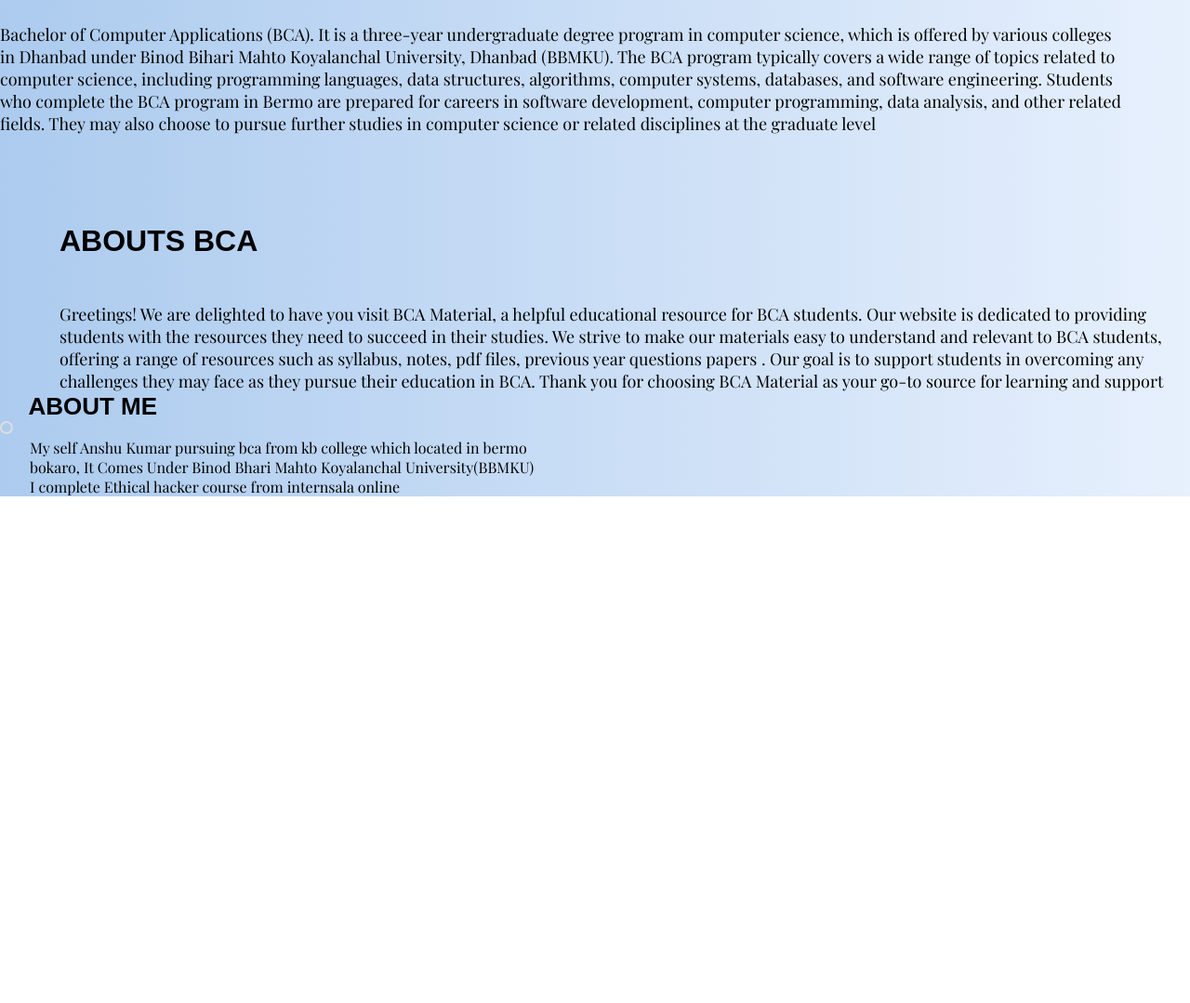
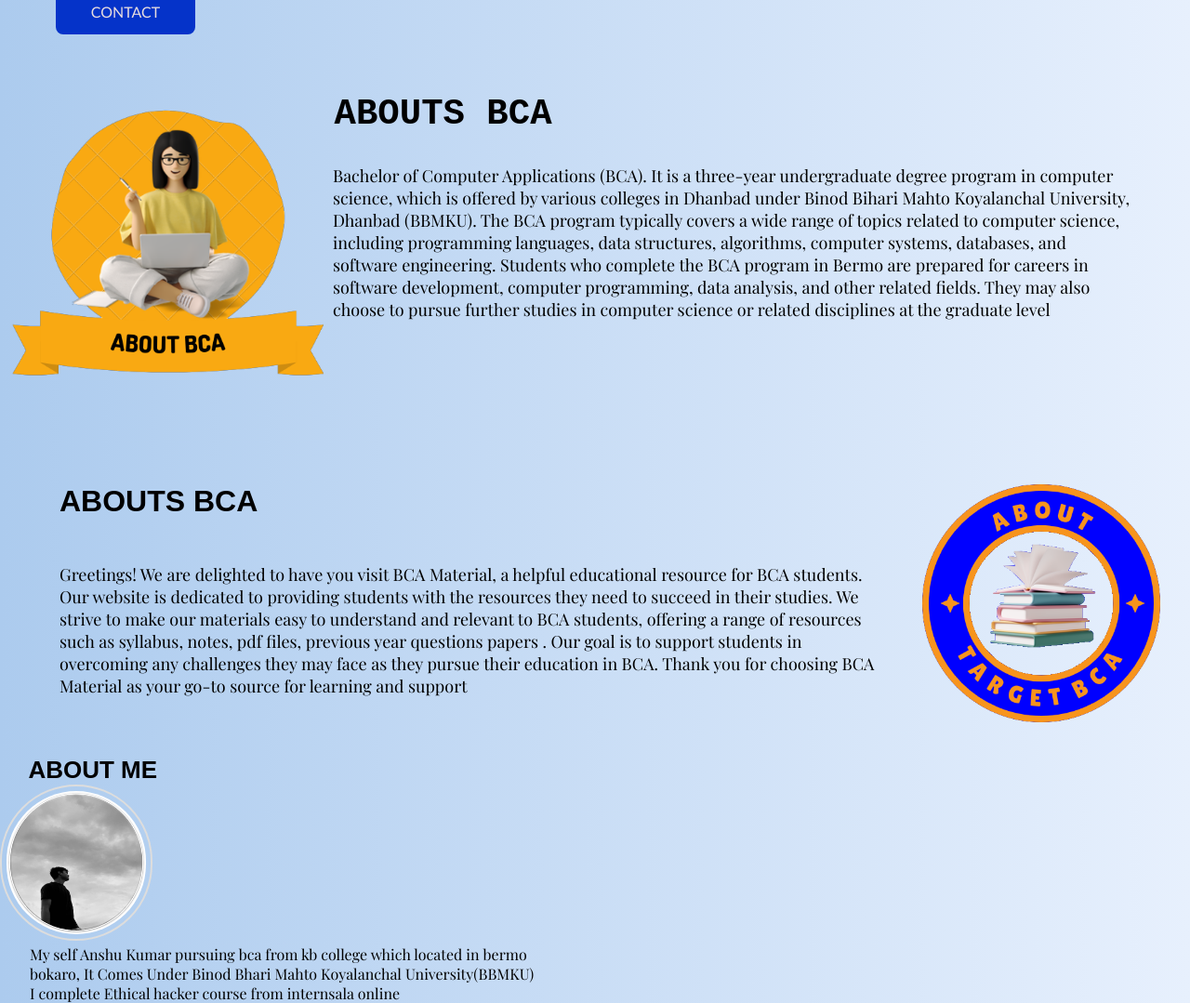
Before and after one commit to anshu-fresher/Bca, a plain HTML site: page index.html in a window 1280 px wide. Shown: the part 610-1689 px from the top of the page at 93% size. Before the commit the page ends 1144 px from the top, so only its background shows below. Drawn offline with nearby package versions, Linux system fonts and the light colour scheme; the site is published under a folder, as on GitHub Pages, so addresses that start at the root find nothing; a web font is replaced by a local one.

Commit message:
Update index.html

```diff
--- a/index.html
+++ b/index.html
@@ -115,7 +115,7 @@
 
             </div>
             <div class="box2">
-                <img class="img" src="/studying2.png" alt="">
+                <img class="img" src="./studying2.png" alt="">
             </div>
         </div>
         <div class="button">
@@ -124,7 +124,7 @@
 
         <div class="content">
             <div class="box2">
-                <img class="img1" src="/about_bca.png" alt="">
+                <img class="img1" src="./about_bca.png" alt="">
             </div>
 
             <div class="box5">
@@ -141,7 +141,7 @@
             </div>
 
             <div class="box2">
-                <img class="img1" src="/target_bca.png" alt="">
+                <img class="img1" src="./target_bca.png" alt="">
             </div>
         </div>
 
@@ -151,7 +151,7 @@
             </div>
 
             <div class="ak1">
-                <img class="ak" src="/Picture1.jpg" alt="">
+                <img class="ak" src="./Picture1.jpg" alt="">
             </div>
             <div class="about_me">
             <p>My self Anshu Kumar pursuing bca from kb college which located in bermo bokaro, It Comes Under Binod Bhari Mahto Koyalanchal University(BBMKU)
```
